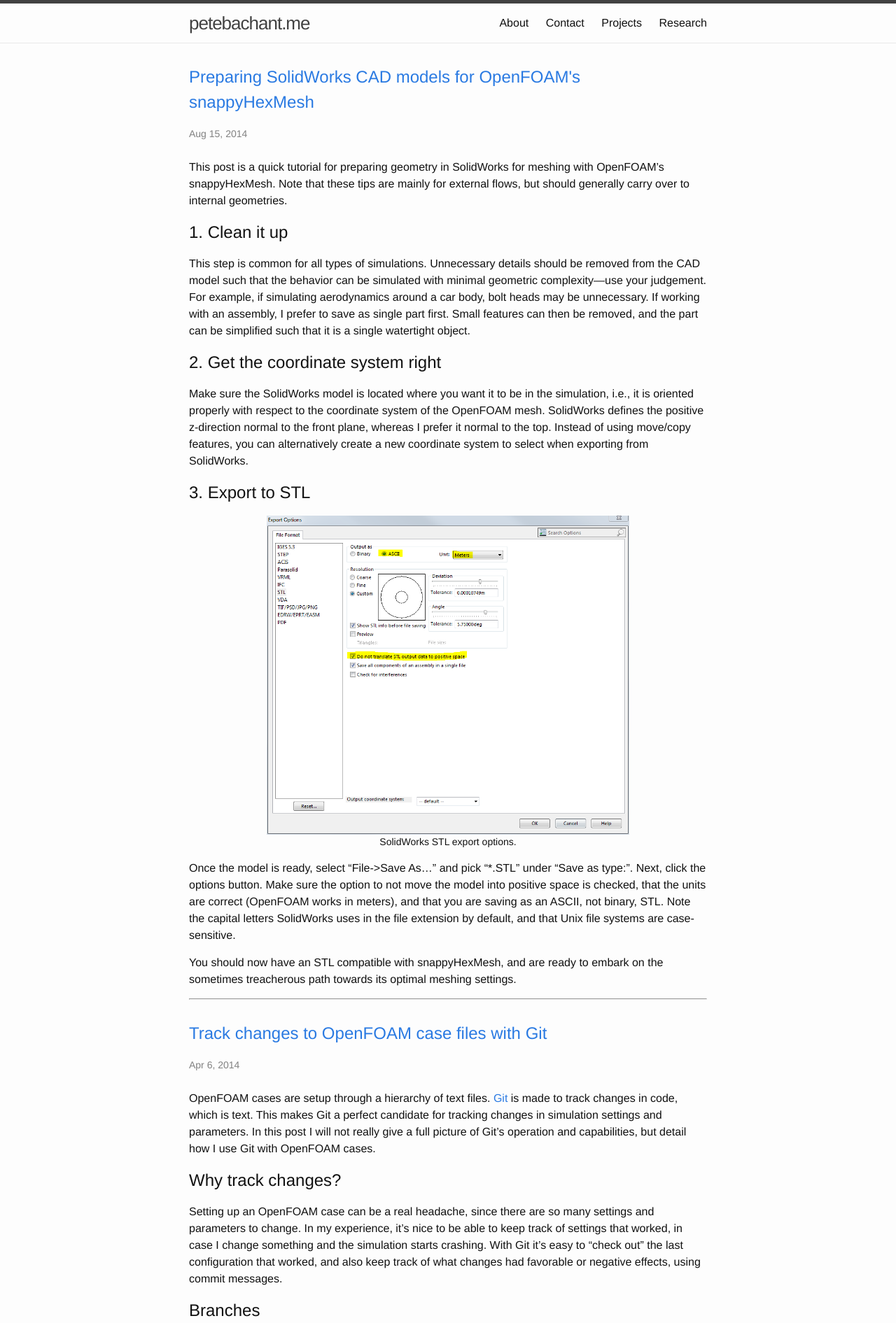
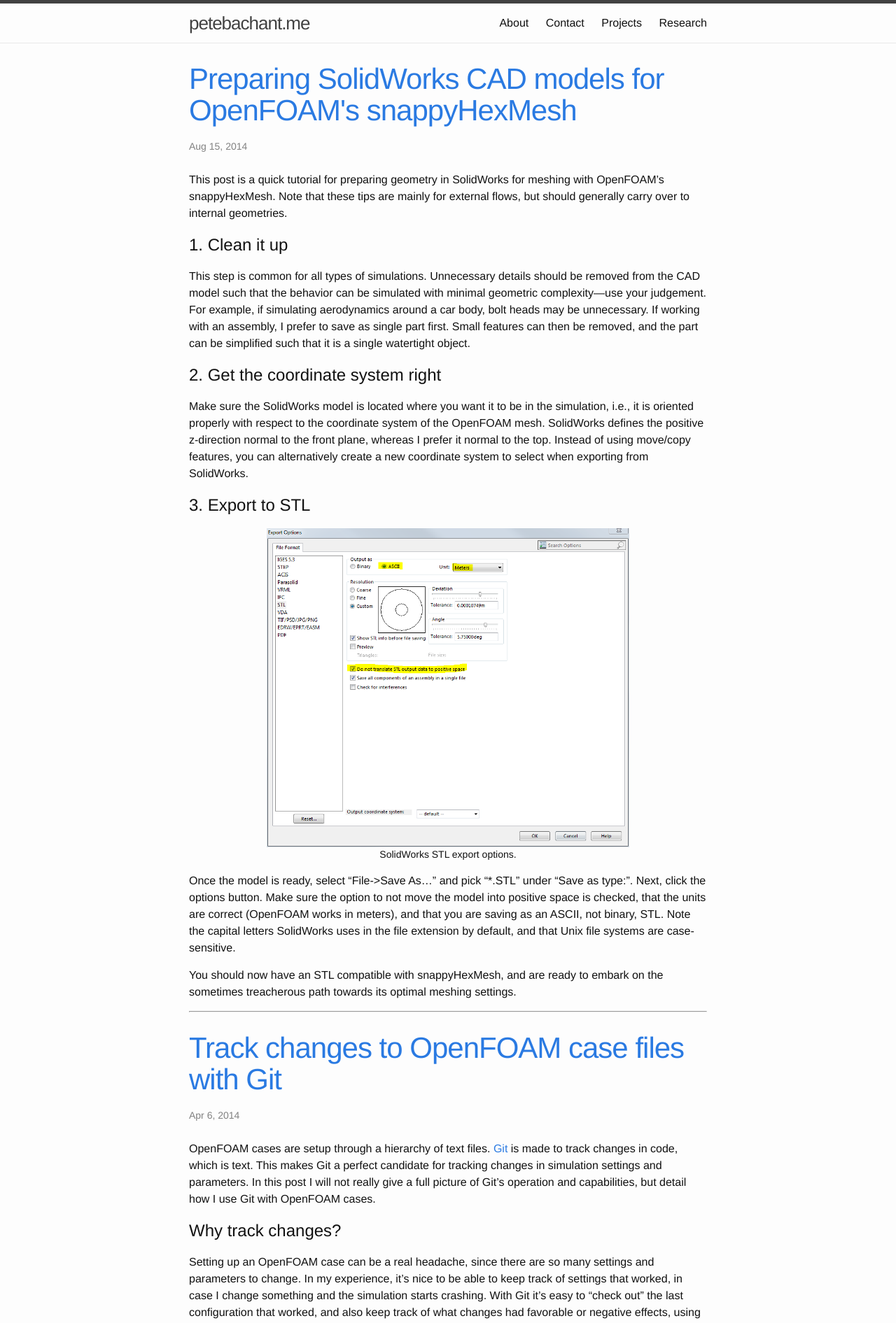
Before and after one commit to petebachant/petebachant.github.io, a Jekyll site: the page built from index.html, in a window 1280 px wide. Shown: the top 1891 px of the page at 70% size. Built offline with Jekyll 4.4.1, drawn with Linux system fonts in a browser that asks for light colours; Markdown is read by kramdown in place of the engine named in the settings; formulas are drawn with MathJax 3; a script that is not in the unit is left out.

Commit message:
Use post-title class for links on index.html

```diff
--- a/index.html
+++ b/index.html
@@ -8,7 +8,7 @@
     {% for post in site.posts limit:6%}
       <li>
         <h2>
-          <a class="post-link" href="{{ post.url | prepend: site.baseurl }}">{{ post.title }}</a>
+          <a class="post-title" href="{{ post.url | prepend: site.baseurl }}">{{ post.title }}</a>
         </h2>
         <span class="post-meta">{{ post.date | date: "%b %-d, %Y" }}</span>
 
```
